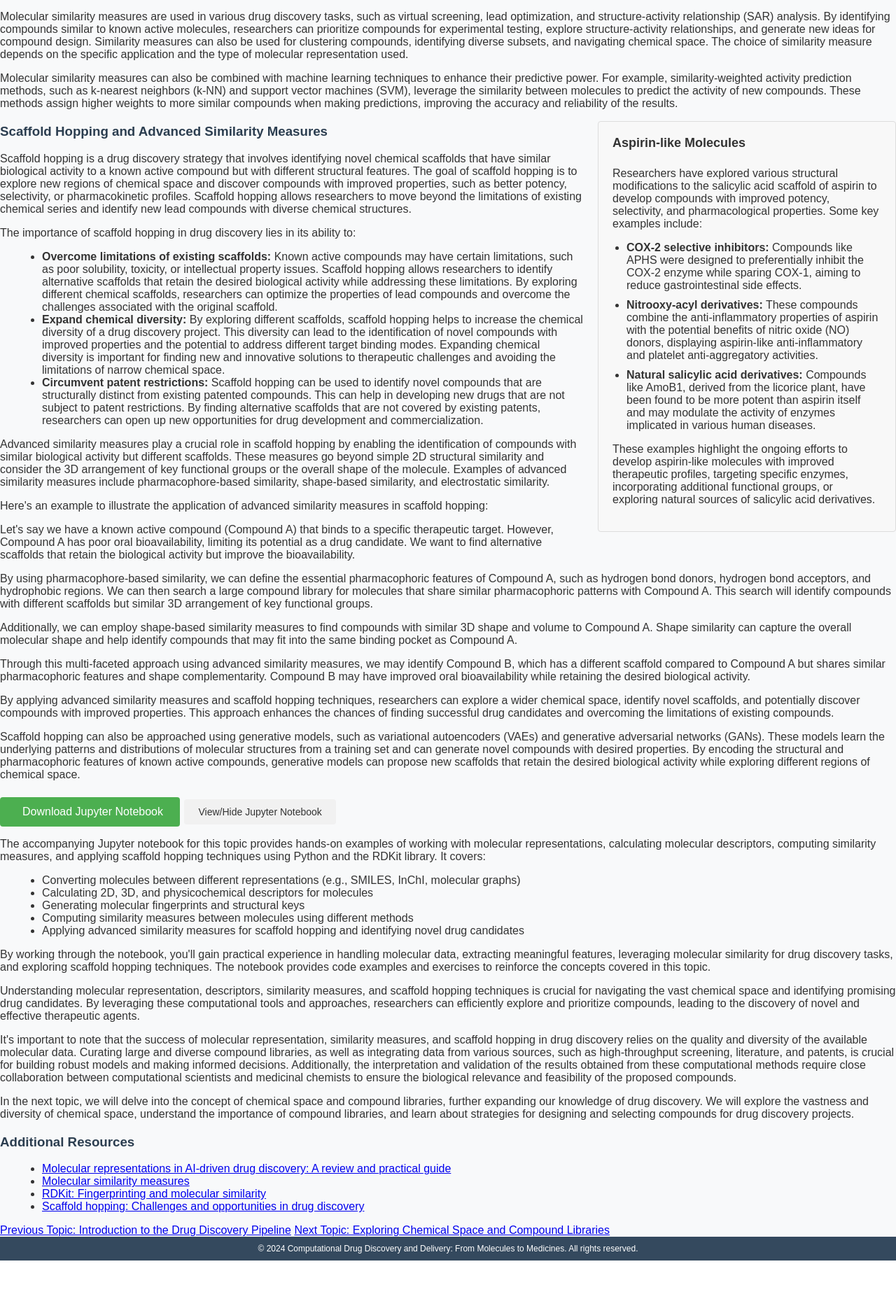
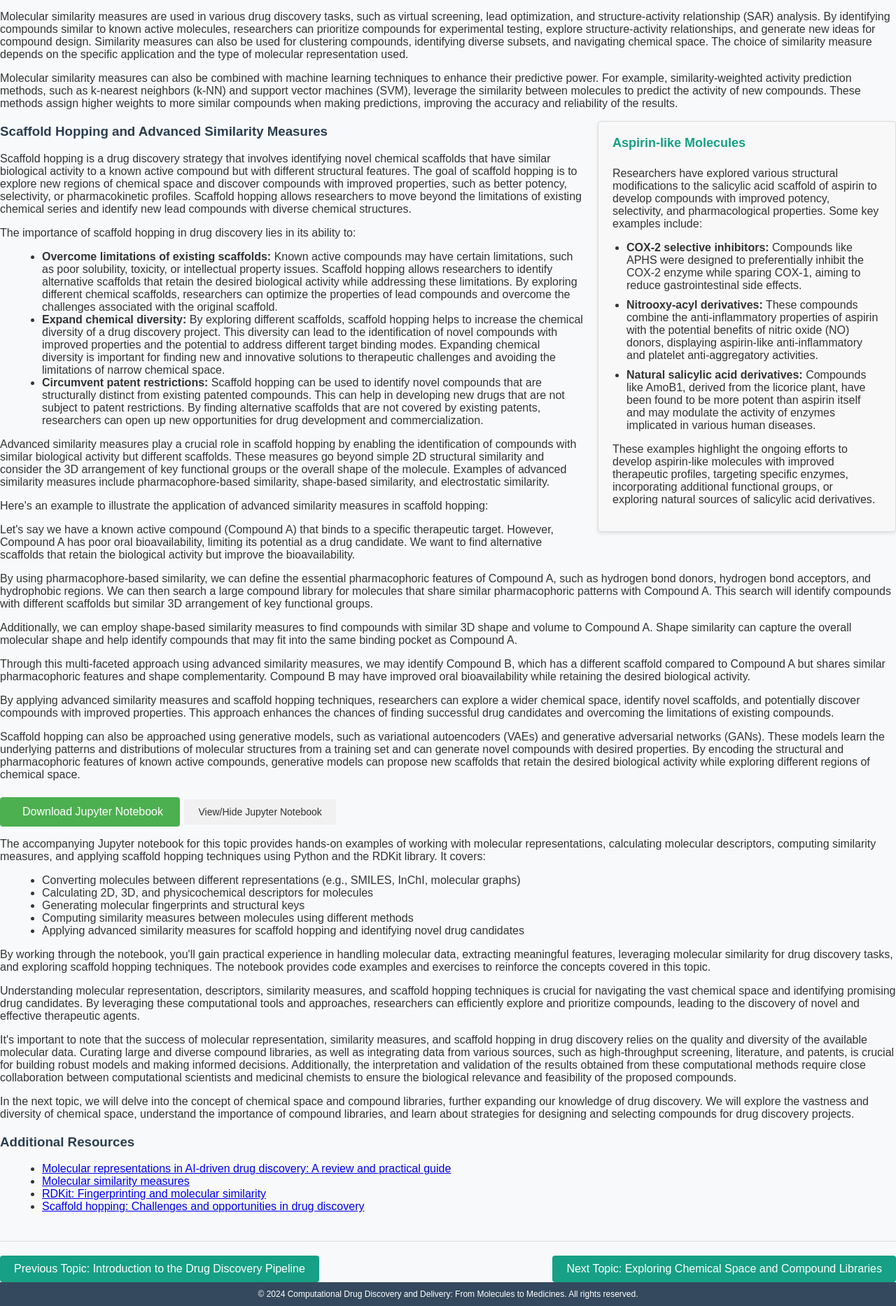
Before and after one commit to grabbedrat/drugdelivery-ml-lab, a Flask app: page /module1/topic2 in a window 1280 px wide. Shown: the part 1679-3545 px from the top of the page at 70% size. Before the commit the page ends 3480 px from the top, so only its background shows below. Run offline with Flask 3, Linux system fonts and the light colour scheme; some libraries are stand-ins or nearby versions.

Commit message:
style: Update sidebar and navigation styles

```diff
--- a/static/css/styles.css
+++ b/static/css/styles.css
@@ -223,12 +223,14 @@ footer {
   border-radius: 4px;
   margin-left: 20px;
   margin-bottom: 20px;
+  box-shadow: 0 2px 5px rgba(0, 0, 0, 0.1);
 }
 
 .sidebar h4 {
   margin-top: 0;
   font-size: 18px;
   font-weight: bold;
+  color: #16a085;
 }
 
 .sidebar ul {
@@ -239,3 +241,27 @@ footer {
 .sidebar li {
   margin-bottom: 10px;
 }
+
+.navigation {
+  display: flex;
+  justify-content: space-between;
+  margin-top: 40px;
+  padding-top: 20px;
+  border-top: 1px solid #ddd;
+}
+
+.previous-button,
+.next-button {
+  display: inline-block;
+  padding: 10px 20px;
+  background-color: #16a085;
+  color: #fff;
+  text-decoration: none;
+  border-radius: 4px;
+  transition: background-color 0.3s;
+}
+
+.previous-button:hover,
+.next-button:hover {
+  background-color: #138a72;
+}
```
